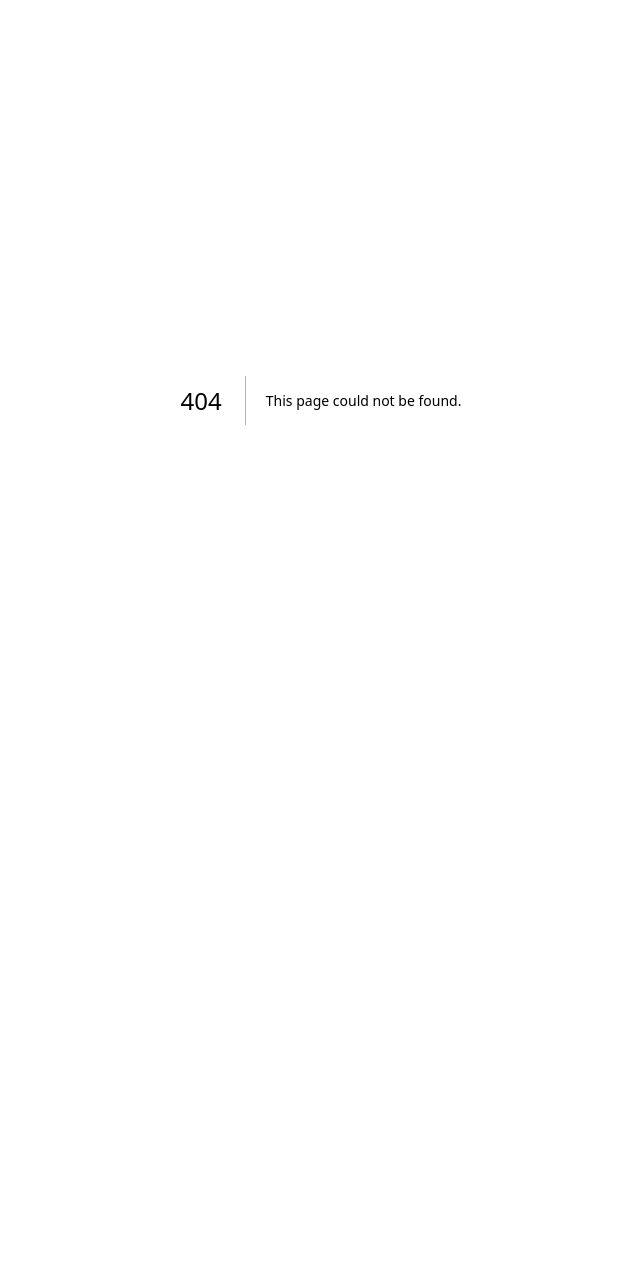
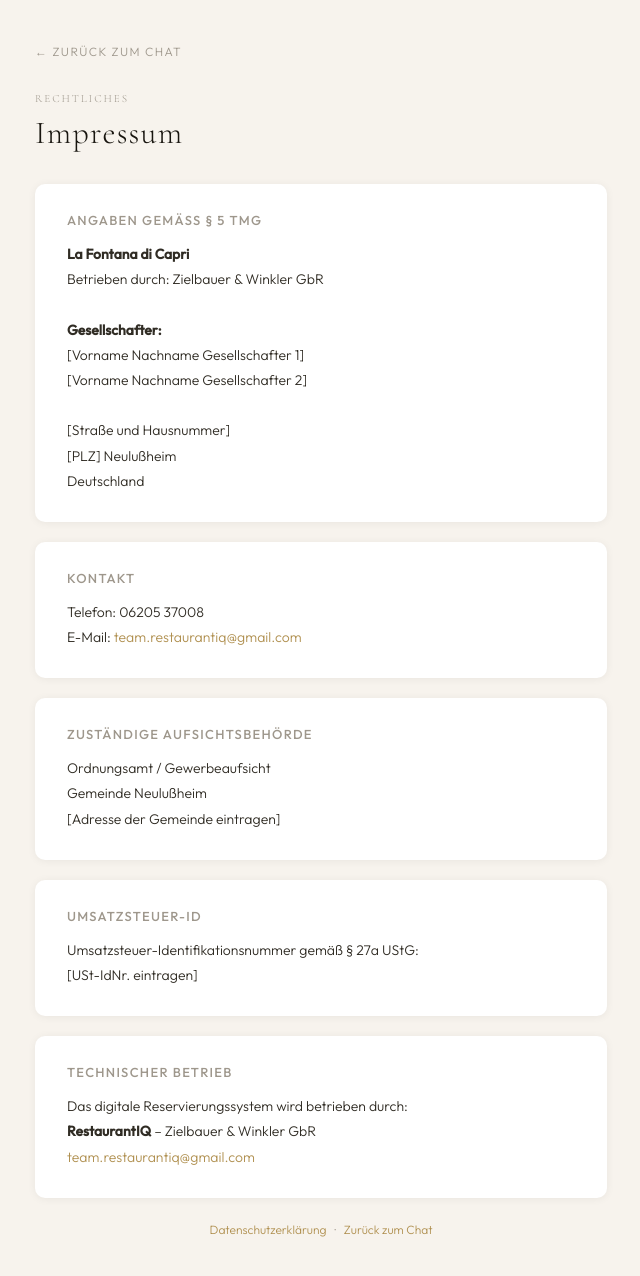
Before and after one commit to RestaurantIQ/RestaurantIQ-Demo, a Next.js app: page /impressum in a window 1280 px wide. Before the commit this address had no page. Shown: the top 1276 px of the page, without its empty margins (319-959 px from the left). Before the commit the page ends 800 px from the top, so only its background shows below. Built offline with nearby package versions, Linux system fonts and the light colour scheme.

Commit message:
Impressum-Seite hinzugefuegt

```diff
--- /dev/null
+++ b/pages/impressum.js
@@ -0,0 +1,81 @@
+export default function Impressum() {
+  return (
+    <>
+      <style>{`
+        @import url('https://fonts.googleapis.com/css2?family=Cormorant:wght@300;400&family=Outfit:wght@300;400;500&display=swap');
+        *, *::before, *::after { margin: 0; padding: 0; box-sizing: border-box; }
+        body { font-family: 'Outfit', sans-serif; font-weight: 300; background: #f7f3ed; color: #18150f; -webkit-font-smoothing: antialiased; }
+        a { color: #b09050; text-decoration: none; }
+        a:hover { text-decoration: underline; }
+      `}</style>
+
+      <div style={{ maxWidth: 620, margin: '0 auto', padding: '40px 24px 60px' }}>
+
+        <div style={{ marginBottom: 32 }}>
+          <a href="/" style={{ fontSize: 12, letterSpacing: '0.12em', textTransform: 'uppercase', color: '#9e978c' }}>← Zurück zum Chat</a>
+        </div>
+
+        <div style={{ fontFamily: "'Cormorant', serif", fontSize: 11, letterSpacing: '0.18em', textTransform: 'uppercase', color: '#9e978c', marginBottom: 8 }}>Rechtliches</div>
+        <h1 style={{ fontFamily: "'Cormorant', serif", fontWeight: 300, fontSize: 32, color: '#18150f', marginBottom: 32, letterSpacing: '0.04em' }}>Impressum</h1>
+
+        <div style={{ background: '#fff', borderRadius: 10, padding: '28px 32px', boxShadow: '0 1px 8px rgba(24,21,15,0.06)', marginBottom: 20 }}>
+          <h2 style={{ fontSize: 13, fontWeight: 500, letterSpacing: '0.1em', textTransform: 'uppercase', color: '#9e978c', marginBottom: 14 }}>Angaben gemäß § 5 TMG</h2>
+
+          <p style={{ fontSize: 14, lineHeight: 1.8, color: '#302c24' }}>
+            <strong>La Fontana di Capri</strong><br />
+            Betrieben durch: Zielbauer &amp; Winkler GbR<br />
+            <br />
+            <strong>Gesellschafter:</strong><br />
+            [Vorname Nachname Gesellschafter 1]<br />
+            [Vorname Nachname Gesellschafter 2]<br />
+            <br />
+            [Straße und Hausnummer]<br />
+            [PLZ] Neulußheim<br />
+            Deutschland
+          </p>
+        </div>
+
+        <div style={{ background: '#fff', borderRadius: 10, padding: '28px 32px', boxShadow: '0 1px 8px rgba(24,21,15,0.06)', marginBottom: 20 }}>
+          <h2 style={{ fontSize: 13, fontWeight: 500, letterSpacing: '0.1em', textTransform: 'uppercase', color: '#9e978c', marginBottom: 14 }}>Kontakt</h2>
+          <p style={{ fontSize: 14, lineHeight: 1.8, color: '#302c24' }}>
+            Telefon: 06205 37008<br />
+            E-Mail: <a href="mailto:team.restaurantiq@gmail.com">team.restaurantiq@gmail.com</a>
+          </p>
+        </div>
+
+        <div style={{ background: '#fff', borderRadius: 10, padding: '28px 32px', boxShadow: '0 1px 8px rgba(24,21,15,0.06)', marginBottom: 20 }}>
+          <h2 style={{ fontSize: 13, fontWeight: 500, letterSpacing: '0.1em', textTransform: 'uppercase', color: '#9e978c', marginBottom: 14 }}>Zuständige Aufsichtsbehörde</h2>
+          <p style={{ fontSize: 14, lineHeight: 1.8, color: '#302c24' }}>
+            Ordnungsamt / Gewerbeaufsicht<br />
+            Gemeinde Neulußheim<br />
+            [Adresse der Gemeinde eintragen]
+          </p>
+        </div>
+
+        <div style={{ background: '#fff', borderRadius: 10, padding: '28px 32px', boxShadow: '0 1px 8px rgba(24,21,15,0.06)', marginBottom: 20 }}>
+          <h2 style={{ fontSize: 13, fontWeight: 500, letterSpacing: '0.1em', textTransform: 'uppercase', color: '#9e978c', marginBottom: 14 }}>Umsatzsteuer-ID</h2>
+          <p style={{ fontSize: 14, lineHeight: 1.8, color: '#302c24' }}>
+            Umsatzsteuer-Identifikationsnummer gemäß § 27a UStG:<br />
+            [USt-IdNr. eintragen]
+          </p>
+        </div>
+
+        <div style={{ background: '#fff', borderRadius: 10, padding: '28px 32px', boxShadow: '0 1px 8px rgba(24,21,15,0.06)' }}>
+          <h2 style={{ fontSize: 13, fontWeight: 500, letterSpacing: '0.1em', textTransform: 'uppercase', color: '#9e978c', marginBottom: 14 }}>Technischer Betrieb</h2>
+          <p style={{ fontSize: 14, lineHeight: 1.8, color: '#302c24' }}>
+            Das digitale Reservierungssystem wird betrieben durch:<br />
+            <strong>RestaurantIQ</strong> – Zielbauer &amp; Winkler GbR<br />
+            <a href="mailto:team.restaurantiq@gmail.com">team.restaurantiq@gmail.com</a>
+          </p>
+        </div>
+
+        <div style={{ marginTop: 24, fontSize: 12, color: '#9e978c', textAlign: 'center' }}>
+          <a href="/datenschutz">Datenschutzerklärung</a>
+          <span style={{ margin: '0 8px' }}>·</span>
+          <a href="/">Zurück zum Chat</a>
+        </div>
+
+      </div>
+    </>
+  );
+}
```
